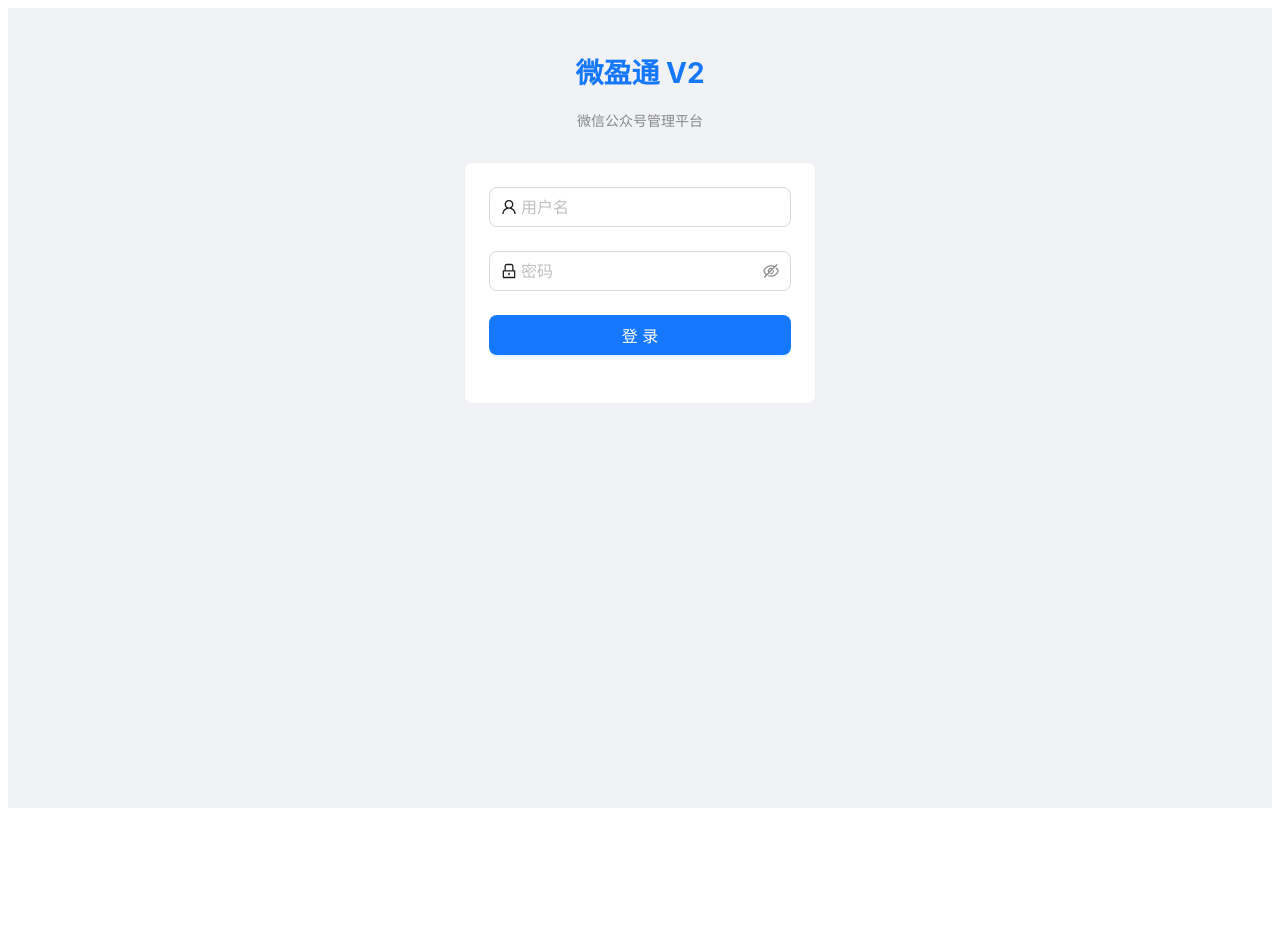
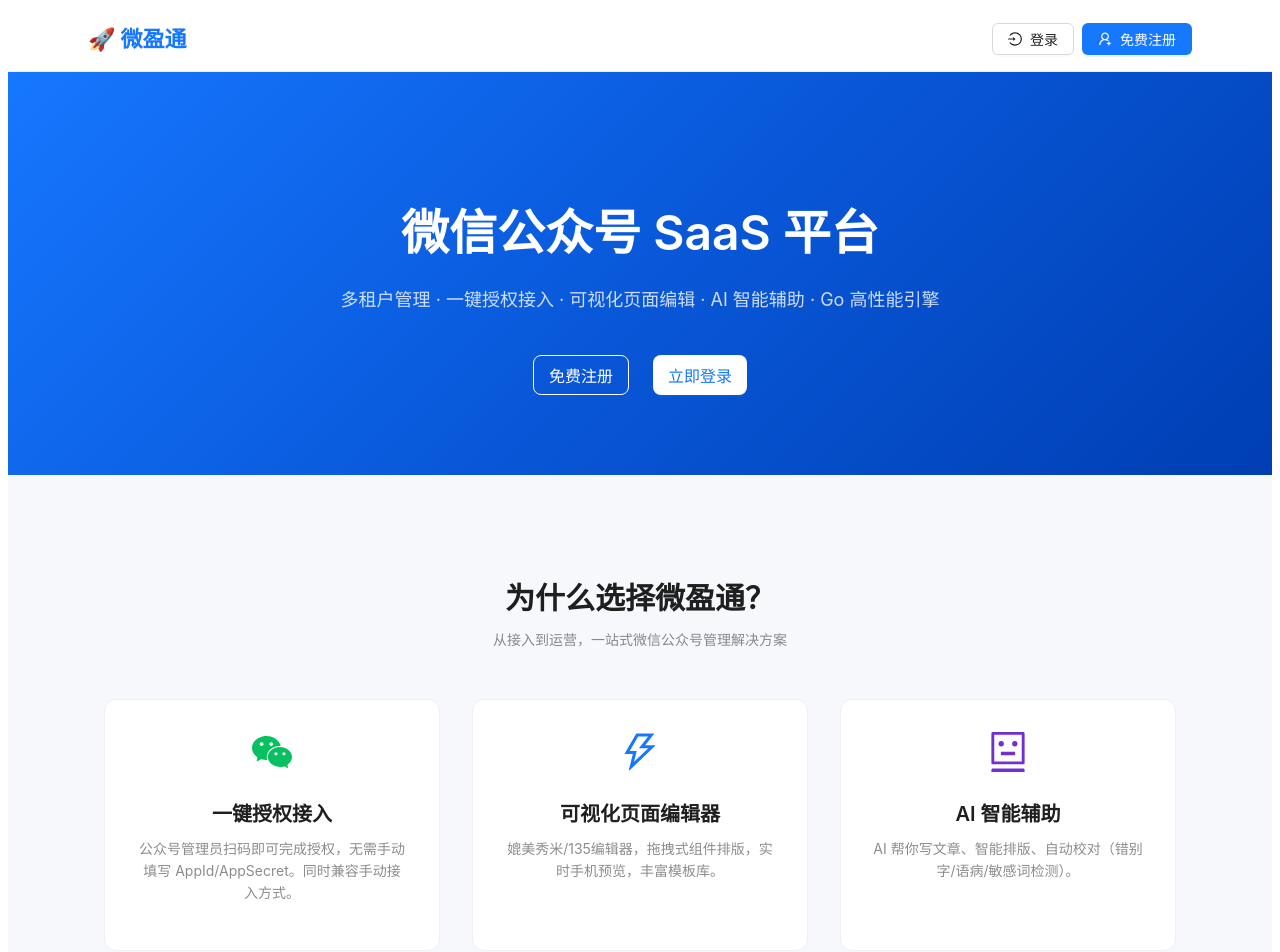
Before and after one commit to tattotatto/weiyeston, a React (Vite) app in the folder web/admin/: page / in a window 1280 px wide. Before the commit this address led to /login. Shown: the top 952 px of the page. Before the commit the page ends 816 px from the top, so only its background shows below. Built offline with nearby package versions, Linux system fonts and the light colour scheme.

Commit message:
新增首页Landing: 平台宣传 + 登录/注册入口 + SPA路由支持

```diff
--- /dev/null
+++ b/web/admin/src/pages/Landing.tsx
@@ -0,0 +1,159 @@
+import { Button, Layout, Typography, Row, Col, Card, Space } from 'antd';
+import {
+  WechatOutlined,
+  ThunderboltOutlined,
+  RobotOutlined,
+  SafetyOutlined,
+  ApiOutlined,
+  AppstoreOutlined,
+  LoginOutlined,
+  UserAddOutlined,
+} from '@ant-design/icons';
+import { useNavigate } from 'react-router-dom';
+
+const { Header, Content, Footer } = Layout;
+const { Title, Paragraph, Text } = Typography;
+
+const features = [
+  {
+    icon: <WechatOutlined style={{ fontSize: 40, color: '#07c160' }} />,
+    title: '一键授权接入',
+    desc: '公众号管理员扫码即可完成授权，无需手动填写 AppId/AppSecret。同时兼容手动接入方式。',
+  },
+  {
+    icon: <ThunderboltOutlined style={{ fontSize: 40, color: '#1677ff' }} />,
+    title: '可视化页面编辑器',
+    desc: '媲美秀米/135编辑器，拖拽式组件排版，实时手机预览，丰富模板库。',
+  },
+  {
+    icon: <RobotOutlined style={{ fontSize: 40, color: '#722ed1' }} />,
+    title: 'AI 智能辅助',
+    desc: 'AI 帮你写文章、智能排版、自动校对（错别字/语病/敏感词检测）。',
+  },
+  {
+    icon: <AppstoreOutlined style={{ fontSize: 40, color: '#fa8c16' }} />,
+    title: '多租户管理',
+    desc: '一个账号可管理多个公众号，权限隔离，每个公众号独立配置。',
+  },
+  {
+    icon: <ApiOutlined style={{ fontSize: 40, color: '#13c2c2' }} />,
+    title: '完整公众号能力',
+    desc: '自定义菜单、关键词自动回复、素材管理、粉丝管理、群发消息全部支持。',
+  },
+  {
+    icon: <SafetyOutlined style={{ fontSize: 40, color: '#52c41a' }} />,
+    title: '安全可靠',
+    desc: 'Go 高性能后端，JWT 双 Token 认证，Refresh Token Rotation，登录限流。',
+  },
+];
+
+function Landing() {
+  const navigate = useNavigate();
+
+  return (
+    <Layout style={{ minHeight: '100vh', background: '#fff' }}>
+      <Header
+        style={{
+          background: '#fff',
+          borderBottom: '1px solid #f0f0f0',
+          display: 'flex',
+          alignItems: 'center',
+          justifyContent: 'space-between',
+          padding: '0 80px',
+          height: 64,
+        }}
+      >
+        <Text strong style={{ fontSize: 22, color: '#1677ff' }}>
+          🚀 微盈通
+        </Text>
+        <Space>
+          <Button icon={<LoginOutlined />} onClick={() => navigate('/login')}>
+            登录
+          </Button>
+          <Button type="primary" icon={<UserAddOutlined />} onClick={() => navigate('/register')}>
+            免费注册
+          </Button>
+        </Space>
+      </Header>
+
+      <Content>
+        {/* Hero */}
+        <div
+          style={{
+            background: 'linear-gradient(135deg, #1677ff 0%, #0958d9 50%, #003eb3 100%)',
+            padding: '100px 80px 80px',
+            textAlign: 'center',
+            color: '#fff',
+          }}
+        >
+          <Title level={1} style={{ color: '#fff', fontSize: 48, marginBottom: 24 }}>
+            微信公众号 SaaS 平台
+          </Title>
+          <Paragraph style={{ color: 'rgba(255,255,255,0.8)', fontSize: 18, maxWidth: 680, margin: '0 auto 40px' }}>
+            多租户管理 · 一键授权接入 · 可视化页面编辑 · AI 智能辅助 · Go 高性能引擎
+          </Paragraph>
+          <Space size="large">
+            <Button size="large" ghost onClick={() => navigate('/register')}>
+              免费注册
+            </Button>
+            <Button
+              size="large"
+              type="primary"
+              ghost={false}
+              style={{ background: '#fff', color: '#1677ff', border: 'none' }}
+              onClick={() => navigate('/login')}
+            >
+              立即登录
+            </Button>
+          </Space>
+        </div>
+
+        {/* Features */}
+        <div style={{ padding: '80px 80px', background: '#f7f8fc' }}>
+          <Title level={2} style={{ textAlign: 'center', marginBottom: 12 }}>
+            为什么选择微盈通？
+          </Title>
+          <Paragraph
+            type="secondary"
+            style={{ textAlign: 'center', maxWidth: 500, margin: '0 auto 48px' }}
+          >
+            从接入到运营，一站式微信公众号管理解决方案
+          </Paragraph>
+
+          <Row gutter={[32, 32]} justify="center" style={{ maxWidth: 1200, margin: '0 auto' }}>
+            {features.map((f, i) => (
+              <Col key={i} xs={24} sm={12} md={8}>
+                <Card
+                  hoverable
+                  style={{ height: '100%', borderRadius: 12 }}
+                  bodyStyle={{ padding: 32, textAlign: 'center' }}
+                >
+                  <div style={{ marginBottom: 16 }}>{f.icon}</div>
+                  <Title level={4}>{f.title}</Title>
+                  <Paragraph type="secondary">{f.desc}</Paragraph>
+                </Card>
+              </Col>
+            ))}
+          </Row>
+        </div>
+
+        {/* CTA */}
+        <div style={{ padding: '80px', textAlign: 'center' }}>
+          <Title level={2}>开始使用微盈通</Title>
+          <Paragraph type="secondary" style={{ marginBottom: 32 }}>
+            注册即享试用，无需绑定信用卡
+          </Paragraph>
+          <Button type="primary" size="large" onClick={() => navigate('/register')}>
+            免费注册
+          </Button>
+        </div>
+      </Content>
+
+      <Footer style={{ textAlign: 'center', background: '#f7f8fc' }}>
+        <Text type="secondary">微盈通 V2 · Go + React + PostgreSQL · 高性能微信公众号 SaaS 平台</Text>
+      </Footer>
+    </Layout>
+  );
+}
+
+export default Landing;
--- a/web/admin/src/router/index.tsx
+++ b/web/admin/src/router/index.tsx
@@ -1,6 +1,7 @@
 import { createBrowserRouter, Navigate } from 'react-router-dom';
 import AdminLayout from '@/layouts/AdminLayout';
 import AuthLayout from '@/layouts/AuthLayout';
+import Landing from '@/pages/Landing';
 import Login from '@/pages/Login';
 import Register from '@/pages/Register';
 import Dashboard from '@/pages/Dashboard';
@@ -39,8 +40,11 @@
       { index: true, element: <Register /> },
     ],
   },
+  // Landing page (public)
+  { path: '/', element: <Landing /> },
+  // Admin (protected)
   {
-    path: '/',
+    path: '/admin',
     element: (
       <AuthGuard>
         <AdminLayout />
```
Also changed, not shown: 1 other file (tests, documents, lock files or other folders).
